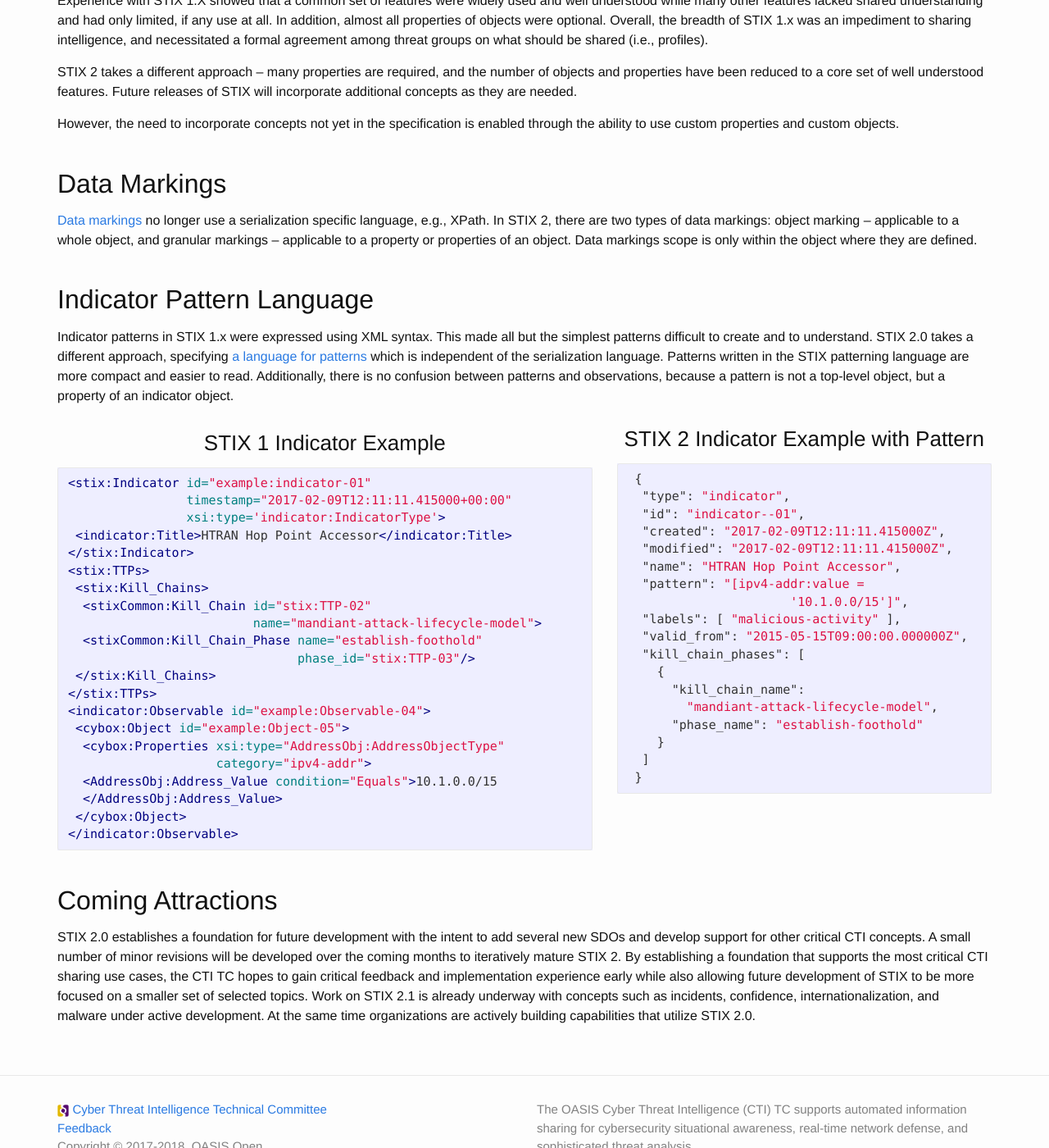
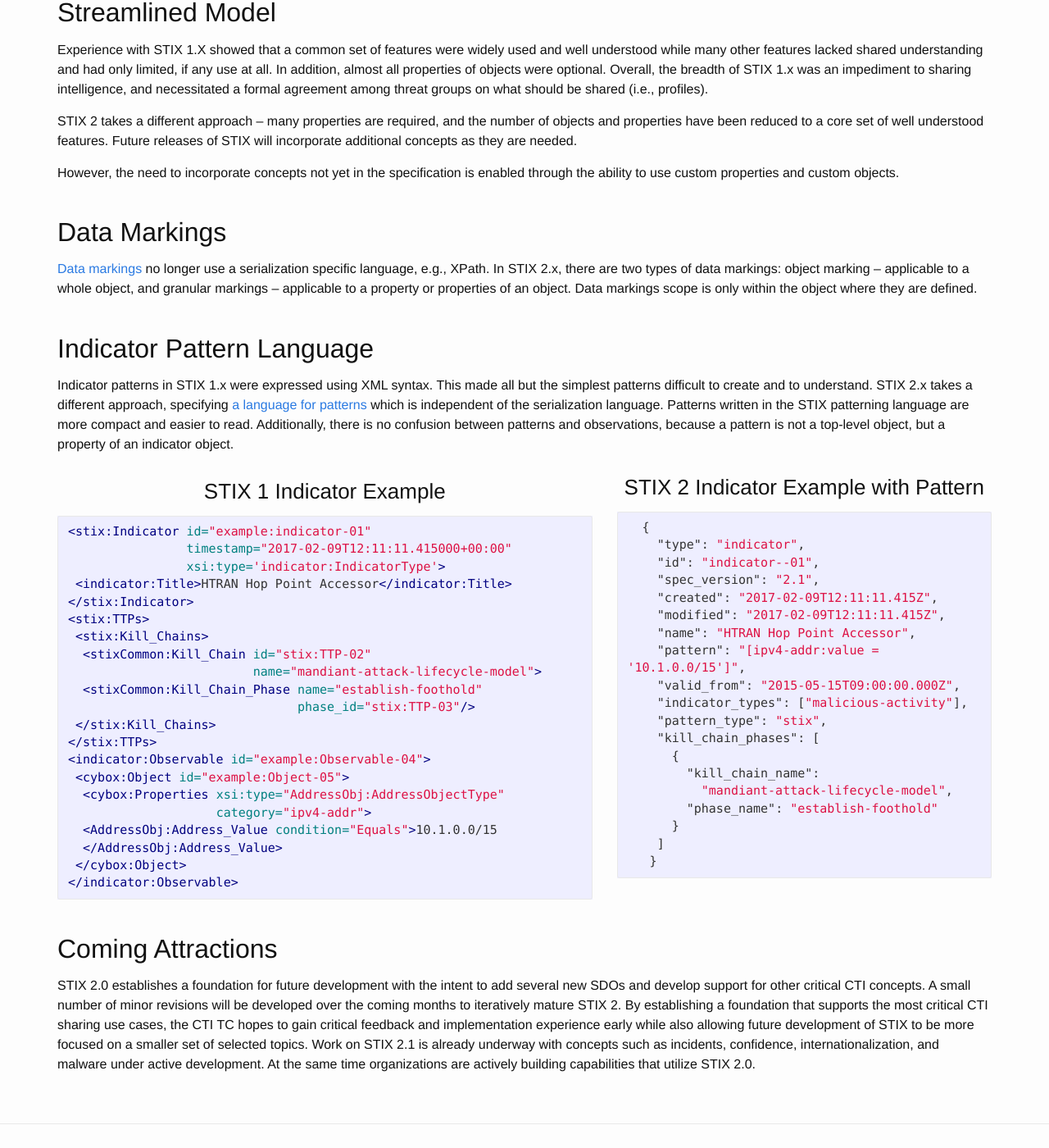
Before and after one commit to oasis-open/cti-documentation, a Jekyll site: the page built from stix/compare.md, in a window 1280 px wide and 1400 px high, scrolled down 2076 px. Shown: the whole window at 82% size. Built offline with Jekyll 4.4.1, drawn with Linux system fonts in a browser that asks for light colours; some of the changed text lies outside the part shown.

Commit message:
Update compare.md

````diff
--- a/stix/compare.md
+++ b/stix/compare.md
@@ -14,7 +14,7 @@
 
 ## JSON vs. XML
 
-STIX 2.0 requires implementations to [support JSON serialization](https://docs.google.com/document/d/1dIrh1Lp3KAjEMm8o2VzAmuV0Peu-jt9aAh1IHrjAroM/pub#h.vj2dopx186bb), while STIX 1.x was defined using XML. Though both XML and JSON have benefits, the CTI TC determined that JSON was more lightweight, and sufficient to express the semantics of cyber threat intelligence information. It is simpler to use and increasingly preferred by developers.
+STIX 2.x requires implementations to [support JSON serialization](https://docs.google.com/document/d/1dIrh1Lp3KAjEMm8o2VzAmuV0Peu-jt9aAh1IHrjAroM/pub#h.vj2dopx186bb), while STIX 1.x was defined using XML. Though both XML and JSON have benefits, the CTI TC determined that JSON was more lightweight, and sufficient to express the semantics of cyber threat intelligence information. It is simpler to use and increasingly preferred by developers.
 
 ## STIX Domain Objects
 
@@ -60,26 +60,27 @@
 
 ```json
 {
-  "type": "attack-pattern",
-  "id": "attack-pattern--01",
-  "created": "2015-05-15T09:11:12.515000Z",
-  "modified": "2015-05-15T09:11:12.515000Z",
-  "name": "Initial Compromise",
-  "external_references": [
-    {
-      "source_name": "capec",
-      "description": "spear phishing",
-      "external_id": "CAPEC-163"
-    }
-  ],
-  "kill_chain_phases": [
-    {
-      "kill_chain_name": "mandiant-attack-
-                          lifecycle-model",
-      "phase_name": "initial-compromise"
-    }
-  ]
- }
+    "type": "attack-pattern",
+
+    "id": "attack-pattern--01",
+    "spec_version": "2.1",
+    "created": "2015-05-15T09:11:12.515Z",
+    "modified": "2015-05-15T09:11:12.515Z",
+    "name": "Initial Compromise",
+    "external_references": [
+      {
+        "source_name": "capec",
+        "description": "spear phishing",
+        "external_id": "CAPEC-163"
+      }
+    ],
+    "kill_chain_phases": [
+      {
+        "kill_chain_name": "mandiant-attack-lifecycle-model",
+        "phase_name": "initial-compromise"
+      }
+    ]
+   }
 ```
 </div>
 </div>
@@ -93,11 +94,12 @@
 ### Sample Relationship
 
 ```json
- {
+{
     "type": "relationship",
     "id": "relationship--01",
-    "created": "2017-02-09T11:13:27.431000Z",
-    "modified": "2017-02-09T11:13:27.431000Z",
+    "spec_version": "2.1",
+    "created": "2017-02-09T11:13:27.431Z",
+    "modified": "2017-02-09T11:13:27.431Z",
     "relationship_type": "uses",
     "source_ref": "attack-pattern--03",
     "target_ref": "tool--04"
@@ -119,11 +121,11 @@
 
 ## Data Markings
 
-[Data markings](https://docs.google.com/document/d/1dIrh1Lp3KAjEMm8o2VzAmuV0Peu-jt9aAh1IHrjAroM/pub#h.j0uqagkk6m9n) no longer use a serialization specific language, e.g., XPath. In STIX 2, there are two types of data markings: object marking – applicable to a whole object, and granular markings – applicable to a property or properties of an object. Data markings scope is only within the object where they are defined.
+[Data markings](https://docs.oasis-open.org/cti/stix/v2.1/csprd01/stix-v2.1-csprd01.html#_Toc16070761) no longer use a serialization specific language, e.g., XPath. In STIX 2.x, there are two types of data markings: object marking – applicable to a whole object, and granular markings – applicable to a property or properties of an object. Data markings scope is only within the object where they are defined.
 
 ## Indicator Pattern Language
 
-Indicator patterns in STIX 1.x were expressed using XML syntax. This made all but the simplest patterns difficult to create and to understand. STIX 2.0 takes a different approach, specifying [a language for patterns](https://docs.google.com/document/d/1nK1RXcE2aMvQoG1Kgr3aTBtHZ1IyehzOk7vU0n5FUGY/pub) which is independent of the serialization language. Patterns written in the STIX patterning language are more compact and easier to read. Additionally, there is no confusion between patterns and observations, because a pattern is not a top-level object, but a property of an indicator object.
+Indicator patterns in STIX 1.x were expressed using XML syntax. This made all but the simplest patterns difficult to create and to understand. STIX 2.x takes a different approach, specifying [a language for patterns](https://docs.google.com/document/d/1nK1RXcE2aMvQoG1Kgr3aTBtHZ1IyehzOk7vU0n5FUGY/pub) which is independent of the serialization language. Patterns written in the STIX patterning language are more compact and easier to read. Additionally, there is no confusion between patterns and observations, because a pattern is not a top-level object, but a property of an indicator object.
 
 <div class="row">
 <div class="col-md-7" markdown="1">
@@ -160,24 +162,25 @@
 ### STIX 2 Indicator Example with Pattern
 
 ```json
- {
-  "type": "indicator",
-  "id": "indicator--01",
-  "created": "2017-02-09T12:11:11.415000Z",
-  "modified": "2017-02-09T12:11:11.415000Z",
-  "name": "HTRAN Hop Point Accessor",
-  "pattern": "[ipv4-addr:value =
-                      '10.1.0.0/15']",
-  "labels": [ "malicious-activity" ],
-  "valid_from": "2015-05-15T09:00:00.000000Z",
-  "kill_chain_phases": [
-    {
-      "kill_chain_name":
-        "mandiant-attack-lifecycle-model",
-      "phase_name": "establish-foothold"
-    }
-  ]
- }
+  {
+    "type": "indicator",
+    "id": "indicator--01",
+    "spec_version": "2.1",
+    "created": "2017-02-09T12:11:11.415Z",
+    "modified": "2017-02-09T12:11:11.415Z",
+    "name": "HTRAN Hop Point Accessor",
+    "pattern": "[ipv4-addr:value = '10.1.0.0/15']",
+    "valid_from": "2015-05-15T09:00:00.000Z",
+    "indicator_types": ["malicious-activity"],
+    "pattern_type": "stix",
+    "kill_chain_phases": [
+      {
+        "kill_chain_name":
+          "mandiant-attack-lifecycle-model",
+        "phase_name": "establish-foothold"
+      }
+    ]
+   }
 ```
 </div>
 </div>
````
